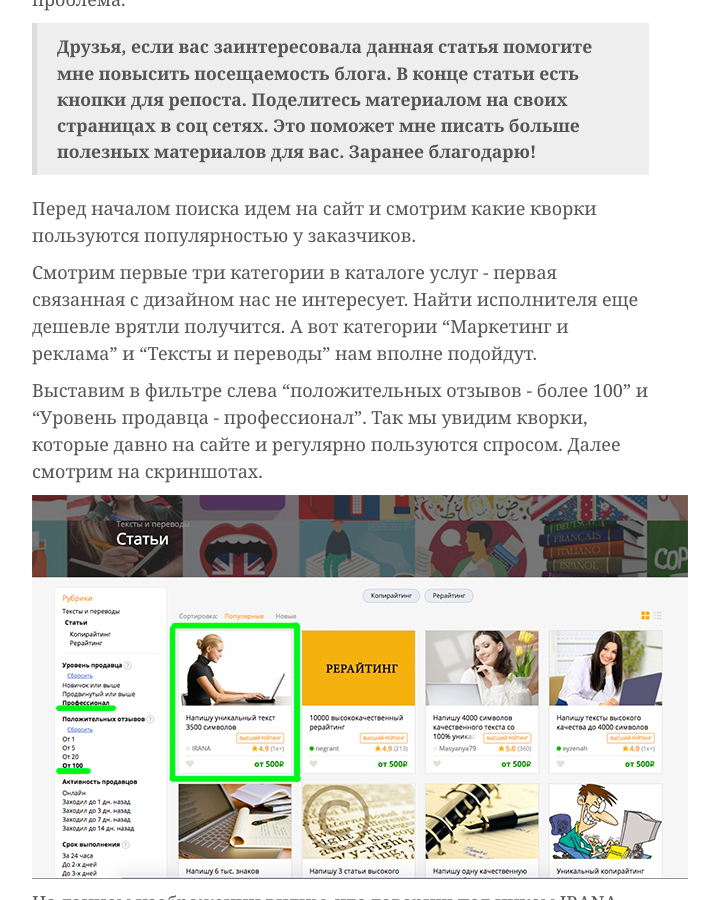
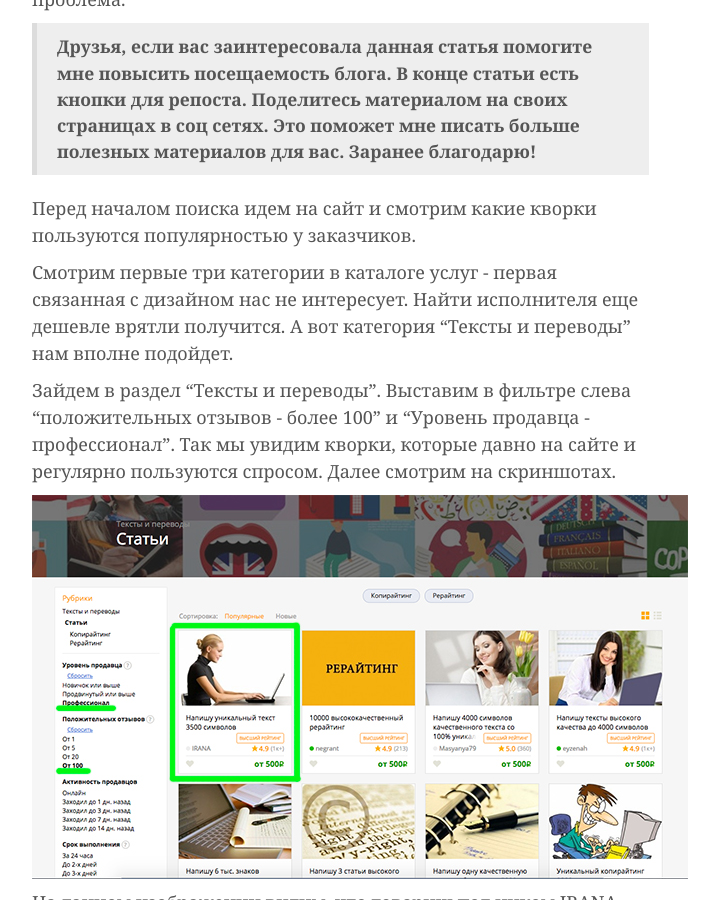
Before and after one commit to htmlblog/htmlblog.github.io, a Jekyll site: the page built from _posts/2018-02-10-kak-zarabotat-na-kwork-ru-novichku.markdown, in a window 1280 px wide and 900 px high, scrolled down 1594 px. Shown: the whole window, without its empty margins (138-857 px from the left). Built offline with Jekyll 4.4.1, drawn with Linux system fonts in a browser that asks for light colours; comment, search, counter and statistics services are not loaded; some of the changed text lies outside the part shown.

Commit message:
Updated Kak Zarabotat Na Kwork Ru Novichku

```diff
--- a/_posts/2018-02-10-kak-zarabotat-na-kwork-ru-novichku.markdown
+++ b/_posts/2018-02-10-kak-zarabotat-na-kwork-ru-novichku.markdown
@@ -36,9 +36,9 @@ layout: post
 
 Перед началом поиска идем на сайт и смотрим какие кворки пользуются популярностью у заказчиков.
 
-Смотрим первые три категории в каталоге услуг - первая связанная с дизайном нас не интересует. Найти исполнителя еще дешевле врятли получится. А вот категории "Маркетинг и реклама" и "Тексты и переводы" нам вполне подойдут.
+Смотрим первые три категории в каталоге услуг - первая связанная с дизайном нас не интересует. Найти исполнителя еще дешевле врятли получится. А вот категория "Тексты и переводы" нам вполне подойдет.
 
-Выставим в фильтре слева "положительных отзывов - более 100" и "Уровень продавца - профессионал". Так мы увидим кворки, которые давно на сайте и регулярно пользуются спросом. Далее смотрим на скриншотах.
+Зайдем в раздел "Тексты и переводы". Выставим в фильтре слева "положительных отзывов - более 100" и "Уровень продавца - профессионал". Так мы увидим кворки, которые давно на сайте и регулярно пользуются спросом. Далее смотрим на скриншотах.
 
 ![zarabotok-na-kwork-pisat-statii.jpg](/uploads/zarabotok-na-kwork-pisat-statii.jpg)
 
```
Also changed, not shown: other parts of _posts/2018-02-10-kak-zarabotat-na-kwork-ru-novichku.markdown (+4 -0 lines).
